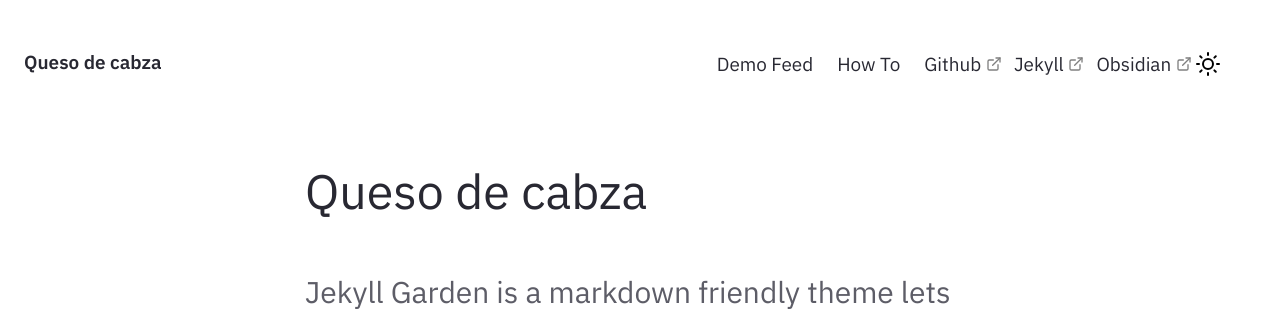
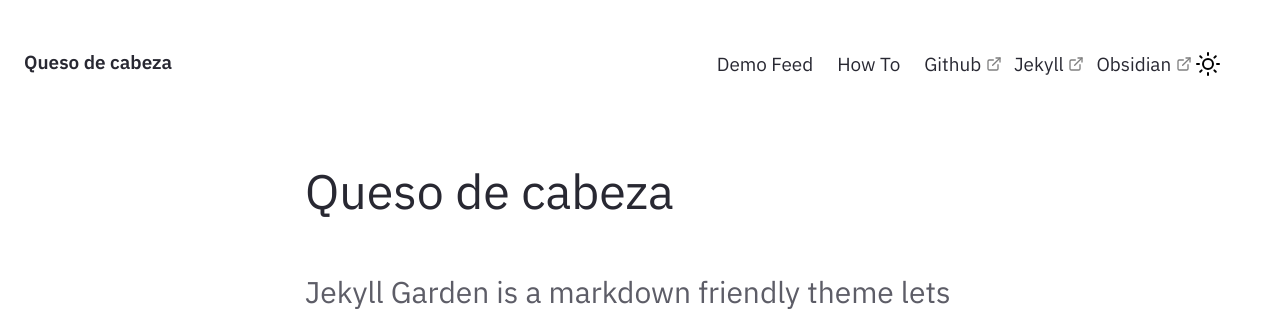
Before and after one commit to synthbiont/quesodecabeza, a Jekyll site: the page built from pages/index.md, in a window 1280 px wide. Shown: the top 311 px of the page. Built offline with Jekyll 4.4.1, drawn with Linux system fonts in a browser that asks for light colours.

Commit message:
Update _config.yml

```diff
--- a/_config.yml
+++ b/_config.yml
@@ -27,7 +27,7 @@ baseurl: ""
 
 # Website Header, Description, Footer year and text.
 # If you are deleting this, make sure you remove it from HTML files too
-heading: Queso de cabza
+heading: Queso de cabeza
 content: Un jardín digital
 copyright:
   year: © 2022
```
